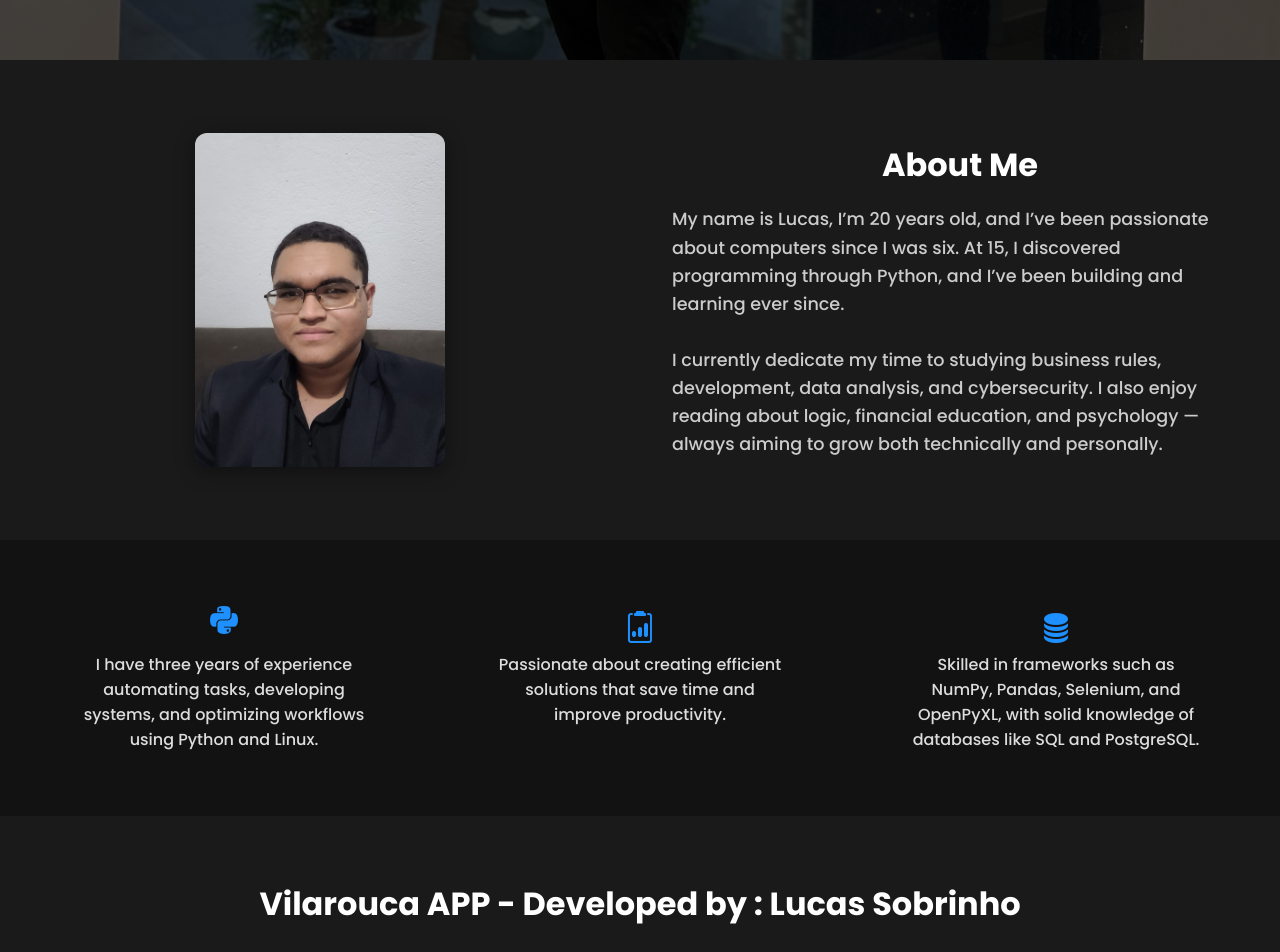
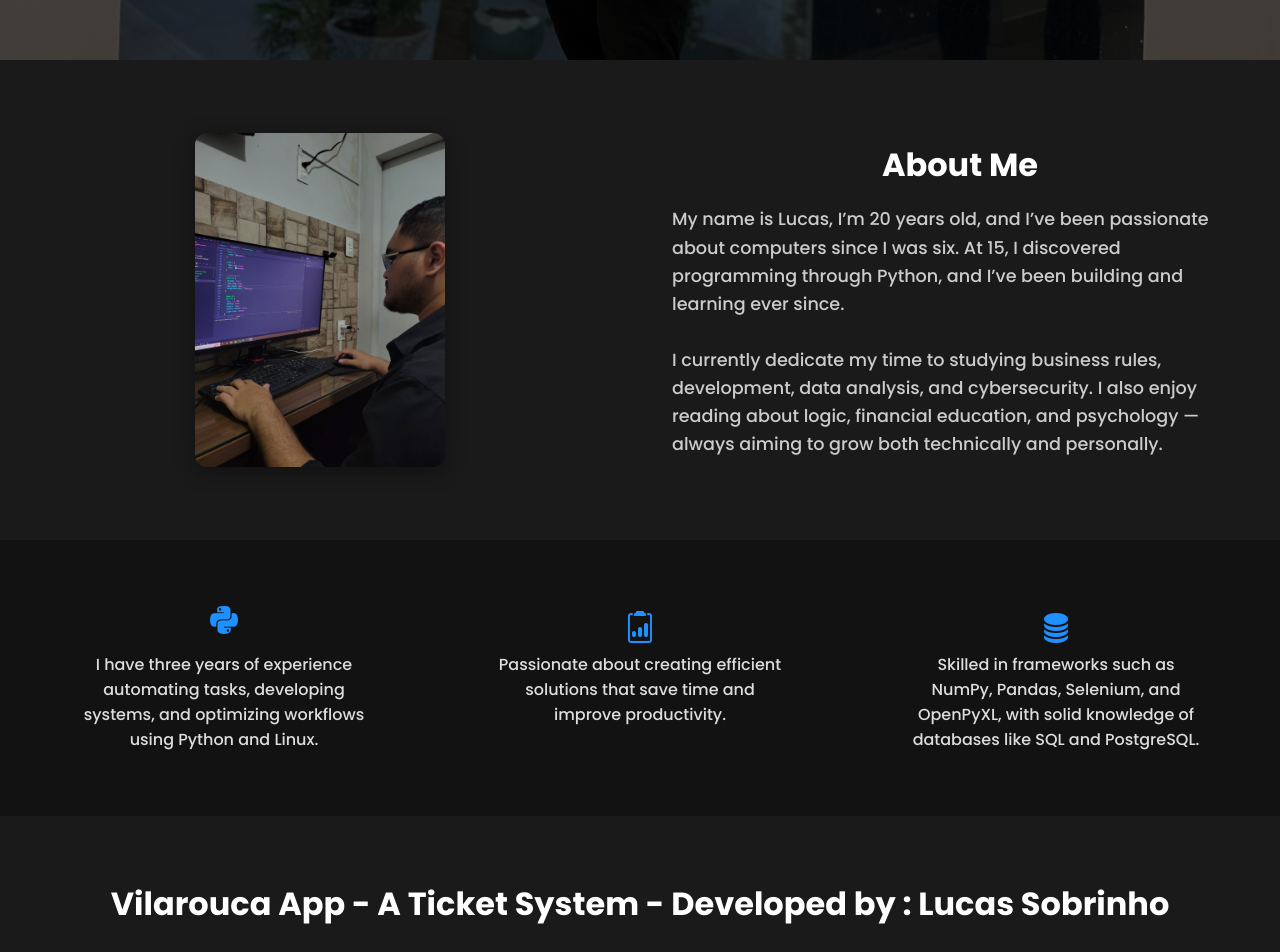
Before and after one commit to LucasSobrinh0/portfolio, a plain HTML site: page index.html in a window 1280 px wide. Shown: the part 660-1612 px from the top of the page. Drawn offline with nearby package versions, Linux system fonts and the light colour scheme.

Commit message:
Adicionando imagens

```diff
--- a/index.html
+++ b/index.html
@@ -27,7 +27,7 @@
 
     <section class="about-me" id="about">
         <div class="image-div">
-            <img src="img/selfie_img.jpg" alt="Lucas Sobrinho selfie" />
+            <img src="img/programming_img.jpg" alt="Lucas Sobrinho selfie" />
           </div>
         <div class="text-div">
             <h3>About Me</h3>
@@ -58,7 +58,7 @@
     </section>
 
     <section class="section-projects">
-        <h3>Vilarouca APP - Developed by : Lucas Sobrinho</h3>
+        <h3>Vilarouca App - A Ticket System - Developed by : Lucas Sobrinho</h3>
         <div class="projects-container">
             <div class="project-card">
                 <img src="img/vilarouca_login.PNG" alt="Auxílio Acidente" />
```
Also changed, not shown: img/programming_img.jpg (added).
